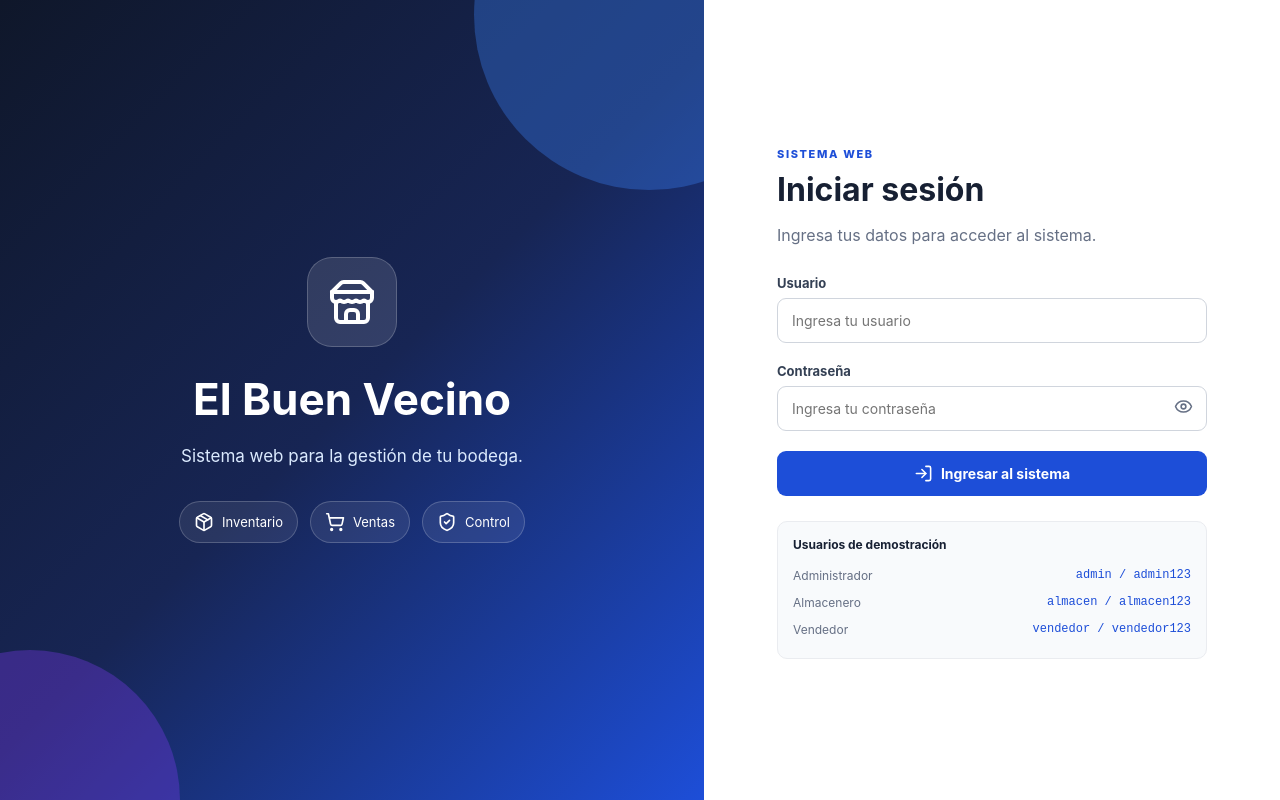
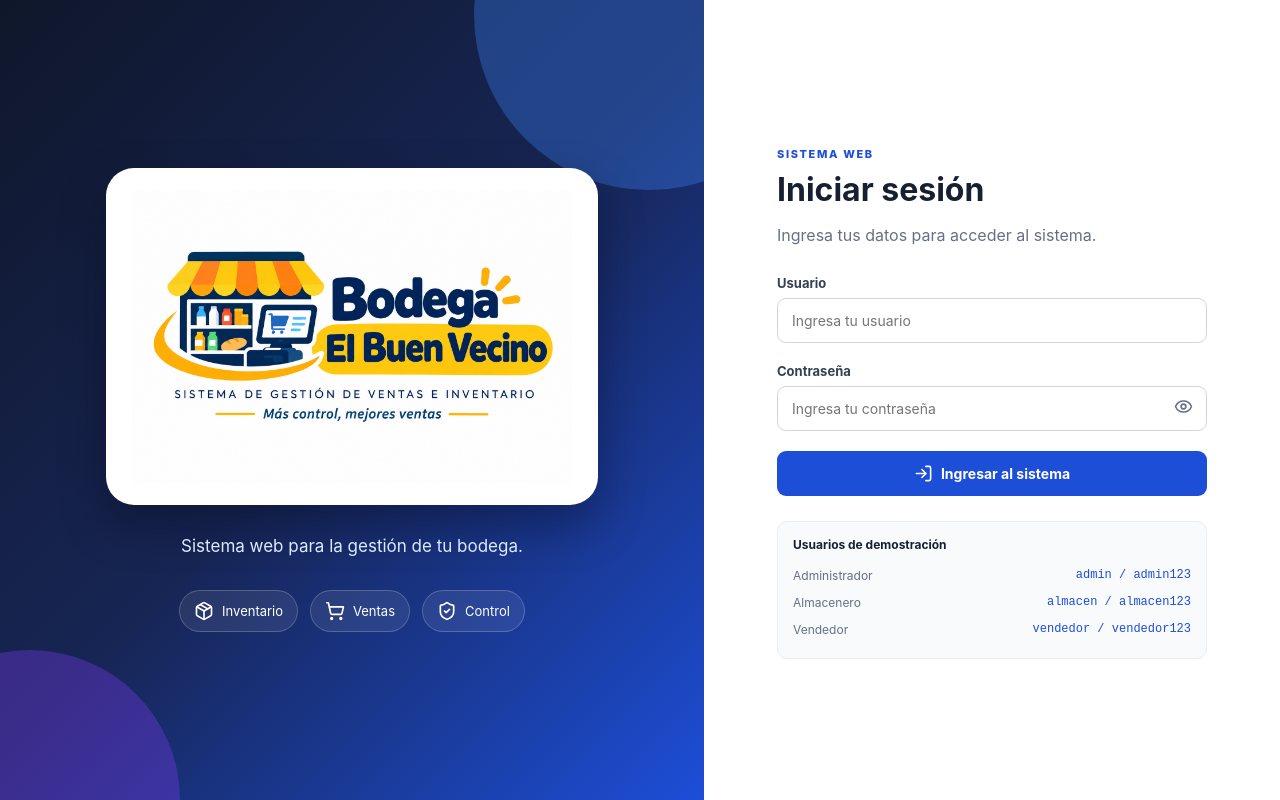
Before and after one commit to Alexander24Arana/EL_BUEN_VECINO, a React (Vite) app: page / in a window 1280 px wide. Built offline with nearby package versions, Linux system fonts and the light colour scheme.

Commit message:
Agregar logo en la pantalla de login

```diff
--- a/src/App.jsx
+++ b/src/App.jsx
@@ -17,6 +17,7 @@ import ProductosPage from "./pages/ProductosPage";
 import InventarioPage from "./pages/InventarioPage";
 import PuntoVentaPage from "./pages/PuntoVentaPage";
 import UsuariosPage from "./pages/UsuariosPage";
+import logo from "./assets/logo.png";
 
 import usuariosIniciales from "./data/users";
 
@@ -647,13 +648,12 @@ function Login({ onLogin }) {
 
         <div className="login-brand">
 
-          <div className="brand-icon">
-            <Store size={48} />
+          <div className="brand-logo">
+            <img
+              src={logo}
+              alt="Bodega El Buen Vecino - Sistema de gestión de ventas e inventario"
+            />
           </div>
-
-          <h1>
-            El Buen Vecino
-          </h1>
 
           <p>
             Sistema web para la gestión
@@ -696,7 +696,10 @@ function Login({ onLogin }) {
         <div className="login-box">
 
           <div className="mobile-logo">
-            <Store size={35} />
+            <img
+              src={logo}
+              alt="Bodega El Buen Vecino"
+            />
           </div>
 
           <span className="system-label">
--- a/src/styles/global.css
+++ b/src/styles/global.css
@@ -92,9 +92,22 @@ button {
   border: 1px solid rgba(255,255,255,0.2);
 }
 
-.login-brand h1 {
-  font-size: 44px;
-  margin: 0 0 15px;
+.brand-logo {
+  margin: 0 auto 28px;
+  padding: 22px 26px;
+
+  background: #ffffff;
+  border-radius: 28px;
+
+  box-shadow: 0 20px 45px rgba(2, 6, 23, 0.35);
+}
+
+.brand-logo img {
+  display: block;
+  width: 100%;
+  max-width: 440px;
+  height: auto;
+  margin: 0 auto;
 }
 
 .login-brand p {
@@ -601,13 +614,15 @@ button {
 
   .mobile-logo {
     display: flex;
-
     align-items: center;
     justify-content: center;
-
     margin-bottom: 20px;
-
-    color: #1d4ed8;
+  }
+
+  .mobile-logo img {
+    width: 100%;
+    max-width: 280px;
+    height: auto;
   }
 
   .login-right {
```
Also changed, not shown: src/assets/logo.png (added).
